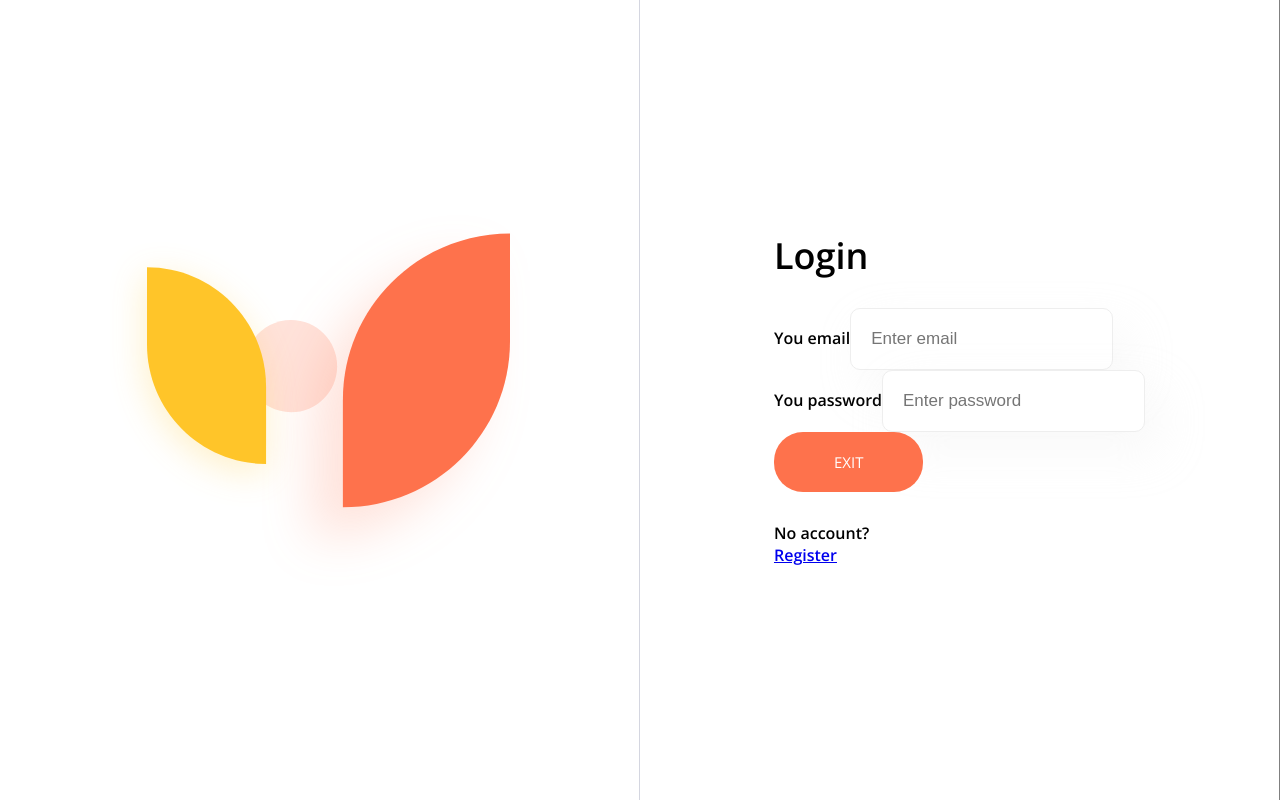
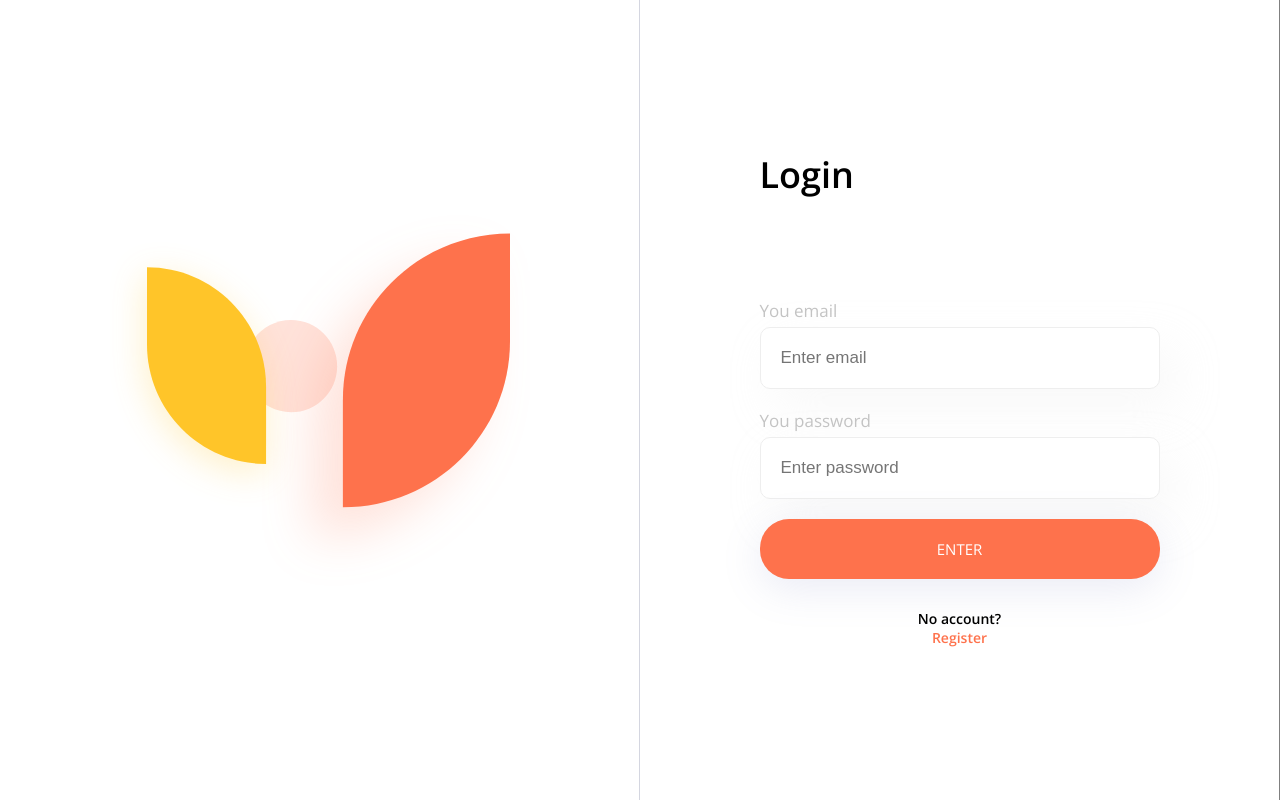
Before and after one commit to VovaSv/pizza-order, a React (Vite) app in the folder pizza-app/: page /auth/login in a window 1280 px wide. Built offline with nearby package versions, Linux system fonts and the light colour scheme.

Commit message:
add jwt and private route

```diff
--- a/pizza-app/src/components/Button/Button.module.css
+++ b/pizza-app/src/components/Button/Button.module.css
@@ -18,6 +18,7 @@
   font-size: 15px;
   text-transform: uppercase;
   padding: 20px 60px;
+  box-shadow: 0px 10px 40px 0px rgba(122, 129, 190, 0.16);
 }
 
 .accent {
--- /dev/null
+++ b/pizza-app/src/hocs/RequireAuth.tsx
@@ -0,0 +1,11 @@
+import { ReactNode } from 'react';
+import { Navigate } from 'react-router-dom';
+
+
+export const RequireAuth = ({ children }: { children: ReactNode }): ReactNode => {
+    const jwt = localStorage.getItem('jwt');
+    if (!jwt) {
+        return (<Navigate to={'/auth/login'} replace={true} />)
+    }
+    return children;
+}
--- /dev/null
+++ b/pizza-app/src/interfaces/loginResponse.interface.ts
@@ -0,0 +1,3 @@
+export interface LoginResponse {
+    access_token: string;
+}
--- a/pizza-app/src/layouts/LeftPanel/LeftPanelLayout.tsx
+++ b/pizza-app/src/layouts/LeftPanel/LeftPanelLayout.tsx
@@ -1,9 +1,16 @@
-import { NavLink, Outlet } from 'react-router-dom';
+import { NavLink, Outlet, useNavigate } from 'react-router-dom';
 import styles from './LeftPanelLayout.module.css';
 import Button from '../../components/Button/Button';
 import cn from 'classnames';
 
 export default function LeftPanel() {
+	const navigate = useNavigate();
+
+	const logout = () => {
+		localStorage.removeItem('jwt');
+		navigate('/auth/login')
+
+	}
 	return (
 		<div className={styles['container']}>
 			<div className={styles['sidebar']}>
@@ -37,9 +44,9 @@ export default function LeftPanel() {
 						Cart
 					</NavLink>
 				</div>
-				<Button className={styles['exit_button']}>
+				<Button className={styles['exit_button']} onClick={logout}>
 					<img src='/exit-icon.svg' alt='' />
-					Exit
+					Logout
 				</Button>
 			</div>
 			<div className={styles['content']}>
--- a/pizza-app/src/main.tsx
+++ b/pizza-app/src/main.tsx
@@ -15,6 +15,7 @@ import LoginPage from './pages/Login/Login.tsx';
 import RegisterPage from './pages/Register/Register.tsx';
 
 import { API_URL_PREFIX } from './configs/API';
+import { RequireAuth } from './hocs/RequireAuth.tsx';
 
 // Each lazy loaded component should be inside <suspense>
 const MenuPage = lazy(() => import('./pages/Menu/Menu'));
@@ -22,7 +23,7 @@ const MenuPage = lazy(() => import('./pages/Menu/Menu'));
 const router = createBrowserRouter([
 	{
 		path: '/',
-		element: <LeftPanelLayout />,
+		element: <RequireAuth> <LeftPanelLayout /></RequireAuth>,
 		children: [
 			{
 				path: '/',
--- a/pizza-app/src/pages/Login/Login.module.css
+++ b/pizza-app/src/pages/Login/Login.module.css
@@ -2,4 +2,58 @@
 	display: flex;
 	flex-direction: column;
 	gap: 30px;
+	width: 100%;
+	max-width: 400px;
 }
+
+.login-form {
+	display: flex;
+	flex-direction: column;
+	gap: 20px;
+}
+
+.login-form_field {
+	display: flex;
+	flex-direction: column;
+	gap: 5px;
+}
+
+
+.login-form_field label {
+	color: #c4c4c4;
+	font-size: 17px;
+	font-style: normal;
+	font-weight: 400;
+}
+
+.login-footer {
+	display: flex;
+	align-items: center;
+	flex-direction: column;
+	color: var(---text-secondary-color);
+	font-size: 14px;
+}
+
+
+.login-footer a {
+	text-decoration: none;
+	color: var(--primary-color);
+}
+
+.error {
+	background-color: rgba(251, 27, 64, 0.756);
+	padding: 10px;
+	border-radius: 5px;
+	opacity: 0;
+	transition: opacity 0.5s ease-out;
+	min-height: 22px;
+}
+
+.error::first-letter {
+	text-transform: capitalize;
+}
+
+.error:not(:empty) {
+	opacity: 1;
+	/* Show when there's an error */
+}
--- a/pizza-app/src/pages/Login/Login.tsx
+++ b/pizza-app/src/pages/Login/Login.tsx
@@ -1,26 +1,86 @@
-import { Link } from 'react-router-dom';
+import { Link, useNavigate } from 'react-router-dom';
 import Button from '../../components/Button/Button';
 import Heading from '../../components/Heading/Heading';
 import Input from '../../components/Input/Input';
 import styles from './Login.module.css';
+import { FormEvent, useState, useEffect } from 'react';
+import axios, { AxiosError } from 'axios';
+import { API_URL_PREFIX } from '../../configs/API';
+import cn from 'classnames';
+import { LoginResponse } from '../../interfaces/loginResponse.interface';
 
 export default function Login() {
+
+	const [error, setError] = useState<string | null>();
+	//const [isFadingOut, setIsFadingOut] = useState(false);
+	const navigate = useNavigate();
+
+	const sendLogin = async (email: string, password: string) => {
+		console.log('we call to login')
+		try {
+			const { data } = await axios.post<LoginResponse>(`${API_URL_PREFIX}/auth/login`, {
+				email, password
+			});
+			if (data.access_token) {
+				localStorage.setItem('jwt', data.access_token);
+				navigate('/');
+			}
+			return;
+
+		} catch (error) {
+			if (error instanceof AxiosError) {
+				setError(error.response?.data.message)
+			}
+		}
+
+	}
+
+
+	useEffect(() => {
+		console.log('useEffect: on render')
+		if (error) {
+			const removeErrorTimer = setTimeout(() => {
+				setError(null);
+			}, 3000); // Adjust for fade-out duration
+
+			return () => {
+				clearTimeout(removeErrorTimer);
+			};
+		}
+	}, [error]);
+
+	const handleSubmit = async (e: FormEvent<HTMLFormElement>) => {
+		setError(null);
+		e.preventDefault();
+		//const submitEvent = e.nativeEvent as SubmitEvent;
+		//const submitter = submitEvent.submitter as HTMLElement | null;
+		const formData = new FormData(e.currentTarget);
+		const email = formData.get('email') as string | null;
+		const password = formData.get('password') as string | null;
+		console.log('form: ', email, password);
+		if (email && password) {
+			await sendLogin(email, password);
+		}
+	}
+	//await sendLogin(email, password);
+
 	return (
 		<div className={styles['login-container']}>
 			<Heading>{'Login'}</Heading>
-			<form className={styles['login-form']}>
+			<div className={cn(styles['error'])}>{error}</div>
+			<form className={styles['login-form']} onSubmit={handleSubmit}>
 				<div className={styles['login-form_field']}>
 					<label htmlFor='email'>You email</label>
-					<Input id='email' placeholder='Enter email' />
+					<Input id='email' name='email' placeholder='Enter email' />
 				</div>
 				<div className={styles['login-form_field']}>
 					<label htmlFor='password'>You password</label>
-					<Input id='password' type='password' placeholder='Enter password' />
+					<Input id='password' name='password' type='password' placeholder='Enter password' />
 				</div>
-				<Button appearance='big'>Exit</Button>
+				<Button appearance='big'>Enter</Button>
 			</form>
 
-			<div>
+			<div className={styles['login-footer']}>
 				<div>No account?</div>
 				<Link to={'/register'}>Register</Link>
 			</div>
```
Also changed, not shown: pizza-app/src/hocs/withAuth.tsx (added, +21 -0 lines).
